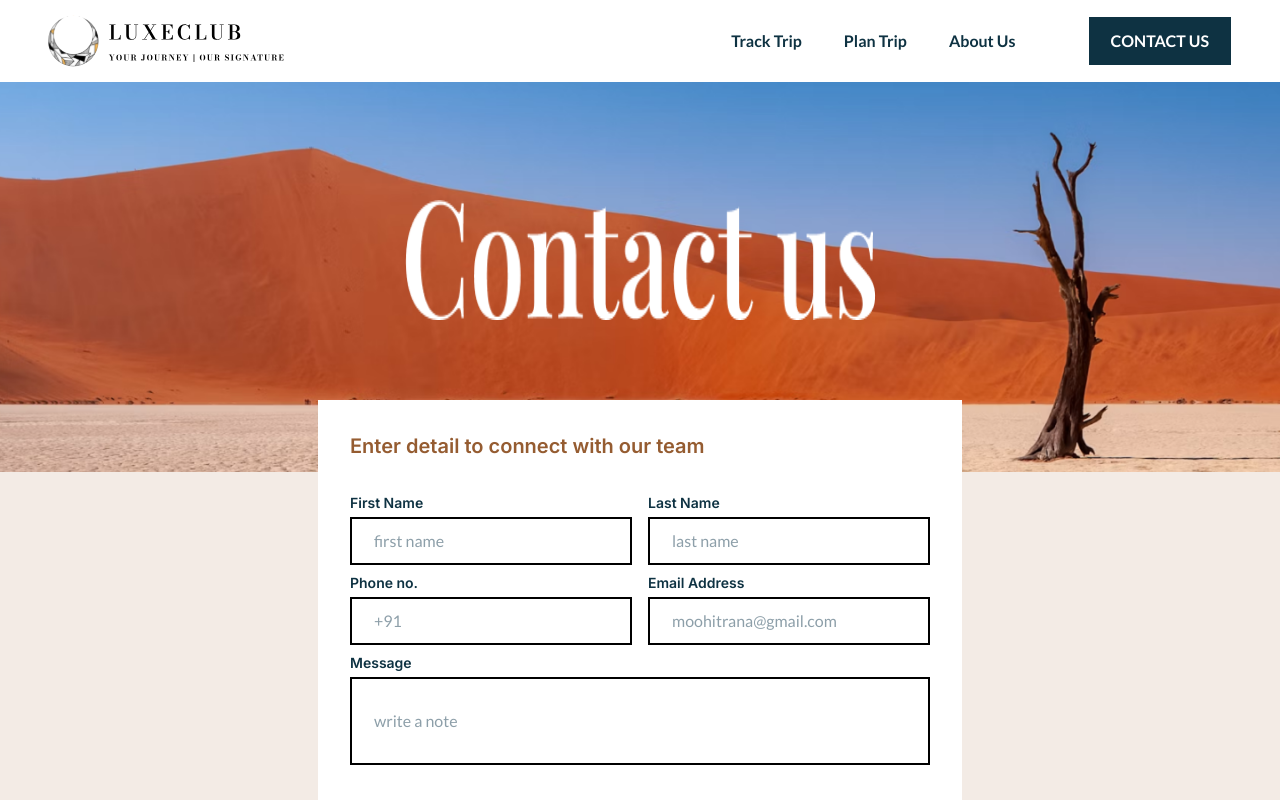
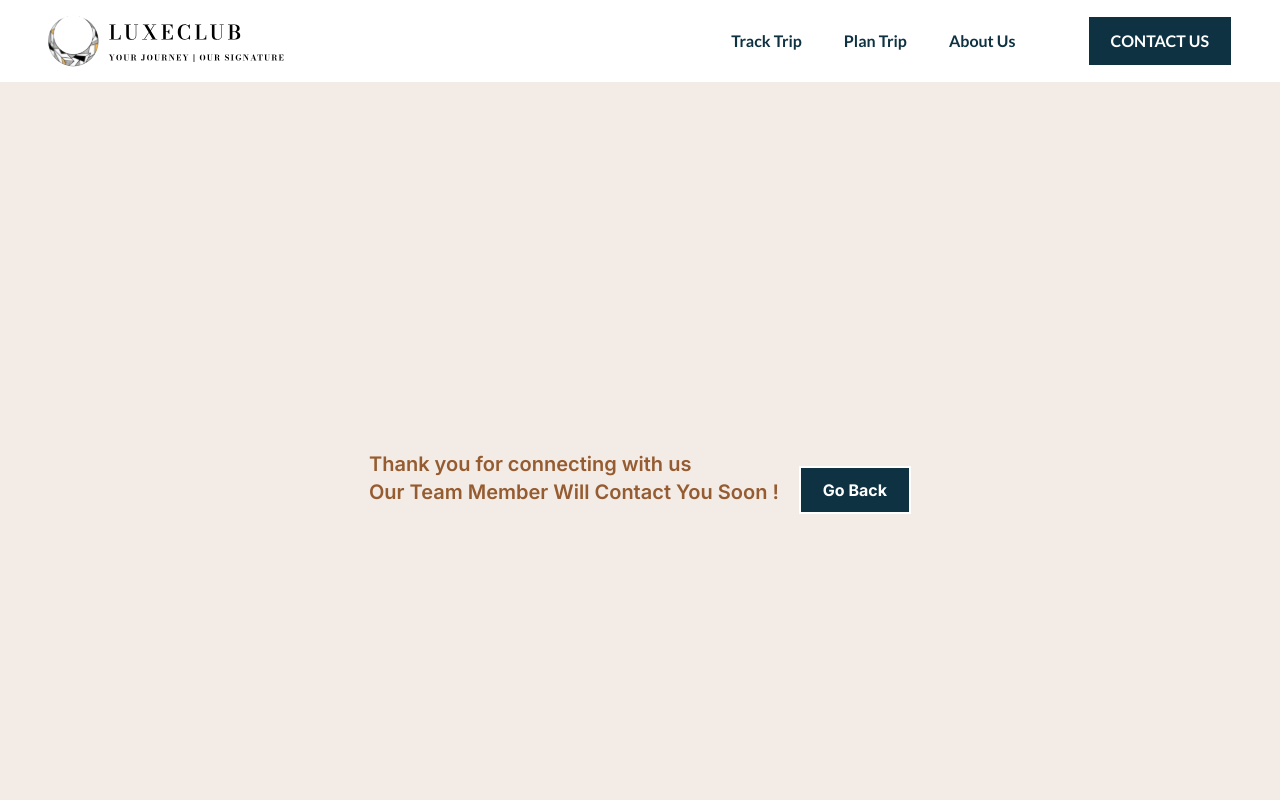
Before and after one commit to talhabaig/fsd_assessment, a Next.js app: page /contact in a window 1280 px wide. Shown: the top 800 px of the page. Built offline with nearby package versions, Linux system fonts and the light colour scheme; a web font is replaced by a local one.

Commit message:
add back button to contact page

```diff
--- a/src/app/contact/Content.tsx
+++ b/src/app/contact/Content.tsx
@@ -3,12 +3,14 @@ import React, { useState } from "react";
 import axios from "axios";
 import { FontAwesomeIcon } from "@fortawesome/react-fontawesome";
 import { faSpinner } from "@fortawesome/free-solid-svg-icons";
+import { usePathname } from "next/navigation";
 
 interface ContentProps {
   setSubmitted: (submitted: boolean) => void;
 }
 
 export default function Content({ setSubmitted }: ContentProps) {
+  const navigate = usePathname();
   const [formData, setFormData] = useState({
     firstName: "",
     lastName: "",
@@ -48,7 +50,9 @@ export default function Content({ setSubmitted }: ContentProps) {
     }
     setIsloading(false);
   };
-
+  const handleBack = () => {
+    setError(null);
+  };
   return (
     <div className="w-full flex flex-col gap-20 mt-[7.4rem]">
       <div className="flex justify-center items-center">
@@ -66,6 +70,12 @@ export default function Content({ setSubmitted }: ContentProps) {
                 <span className="text-reddishbrown text-[20px] font-semibold leading-7">
                   {error}
                 </span>
+                <button
+                  onClick={handleBack}
+                  className="mt-4 px-[22px] py-[10px] text-[16px] font-bold leading-normal text-white bg-oceanBlue border-2 self-stretch"
+                >
+                  Go Back
+                </button>
               </div>
             </div>
           ) : (
@@ -74,6 +84,7 @@ export default function Content({ setSubmitted }: ContentProps) {
                 <span className="text-reddishbrown text-[20px] font-semibold leading-7">
                   Enter detail to connect with our team
                 </span>
+
                 <div>
                   <div className="grid grid-cols-2 gap-y-2 gap-x-4 ">
                     <div className="flex flex-col gap-1">
--- a/src/app/contact/page.tsx
+++ b/src/app/contact/page.tsx
@@ -8,12 +8,20 @@ export default function Page() {
   const [submitted, setSubmitted] = useState(false);
   return (
     <>
-      {submitted ? (
+      {!submitted ? (
         <div className="flex justify-center items-center min-h-[100vh]">
-          <span className="text-reddishbrown text-[20px] font-semibold leading-7">
-            Thank you for connecting with us <br /> Our Team Member Will Contact
-            You Soon !
-          </span>
+          <div className="flex gap-5">
+            <span className="text-reddishbrown text-[20px] font-semibold leading-7">
+              Thank you for connecting with us <br /> Our Team Member Will
+              Contact You Soon !
+            </span>
+            <button
+              onClick={() => setSubmitted(false)}
+              className="mt-4 px-[22px] py-[10px]  text-[16px] font-bold leading-normal text-white bg-oceanBlue border-2 self-stretch"
+            >
+              Go Back
+            </button>
+          </div>
         </div>
       ) : (
         <div className="min-h-[100vh] min-w-[100%] flex flex-col gap-[25rem]">
```
